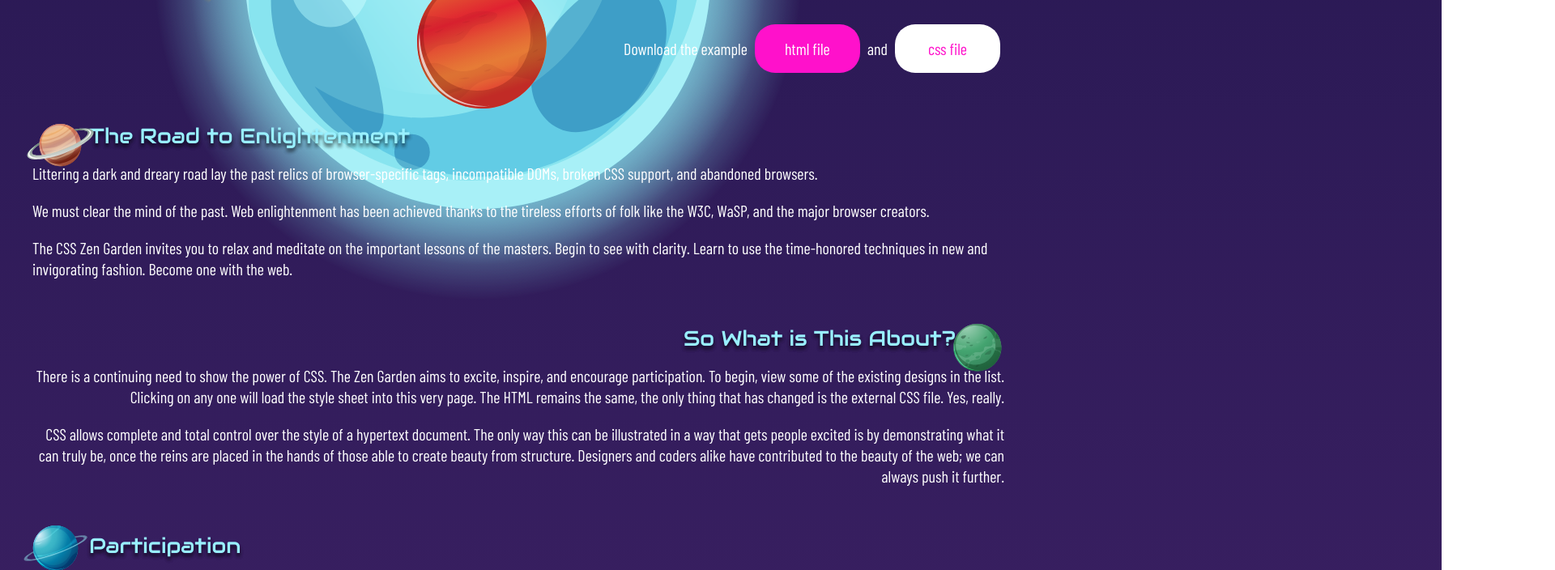
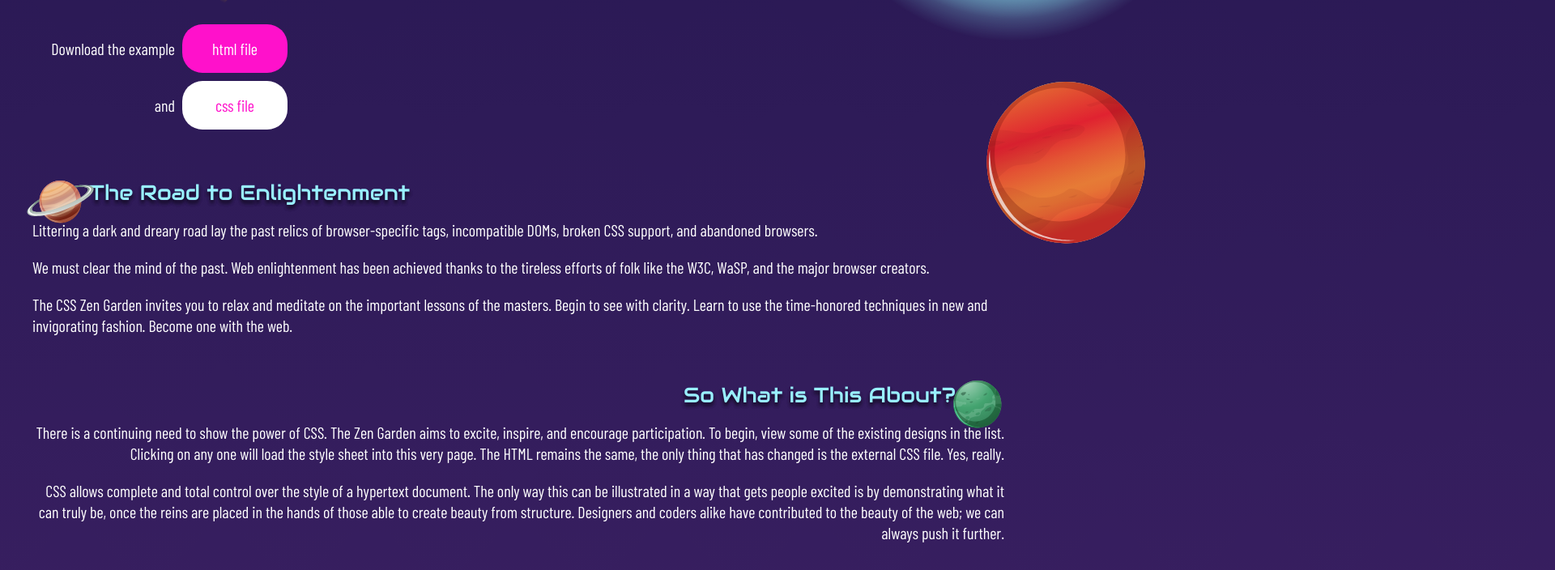
Before and after one commit to nascimentolds/WDD-331-Advanced-CSS, a plain HTML site: page CSS-Zen-Garden/index.html in a window 1280 px wide. Shown: the part 299-1003 px from the top of the page at 81% size, 1920 px wide, since content can reach past the window. Drawn offline with nearby package versions, Linux system fonts and the light colour scheme.

Commit message:
Some responsive added

```diff
--- a/CSS-Zen-Garden/partials/_background.scss
+++ b/CSS-Zen-Garden/partials/_background.scss
@@ -1,4 +1,4 @@
 body {
   /* this is the page background */
-  background: linear-gradient($color-1, $color-2)
+  background: linear-gradient($color-1, $color-2);
 }
--- a/CSS-Zen-Garden/style.scss
+++ b/CSS-Zen-Garden/style.scss
@@ -31,8 +31,6 @@ h3 {
 
 .page-wrapper {
   padding: 4rem 4rem;
-
-  background-image: url(./assets/estrelas.svg);
 
   &:first-child {
     margin-top: 10rem;
@@ -88,6 +86,12 @@ header {
     margin-top: 3rem;
     line-height: 3em;
     text-align: right;
+    max-width: 280px;
+
+    @include respond-to("md") {
+      max-width: 320px;
+    }
+
 
     a:link,
     a:visited,
@@ -418,6 +422,29 @@ section {
   left: 190px;
   top: -130px;
   background-image: url(./assets/lua.svg);
+  max-width: 500px;
+
+  @include respond-to("xs") {
+    left: 230px;
+  }
+
+  @include respond-to("sm") {
+    left: 380px;
+    top: -150px
+  }
+
+  @include respond-to("md") {
+    left: 520px;
+  }
+
+  @include respond-to("lg") {
+    left: 800px;
+  }
+
+  @include respond-to("xl") {
+    left: 1000px;
+  }
+
 }
 
 .extra3 {
@@ -428,7 +455,7 @@ section {
 }
 
 .extra4 {
-  left: 220px;
+  left: 240px;
   top: 200px;
   background-image: url(./assets/foguete.svg);
   background-size: 120px;
@@ -448,10 +475,30 @@ section {
   background-size: 180px;
 
   @include respond-to("xs") {
-    left: 400px;
+    left: 350px;
+    top: 300px;
   }
 
   @include respond-to("sm") {
-    left: 500px;
+    left: 550px;
+    top: 330px;
+  }
+
+  @include respond-to("md") {
+    left: 750px;
+    top: 350px;
+    background-size: 200px;
+  }
+
+  @include respond-to("lg") {
+    left: 950px;
+    top: 380px;
+    background-size: 220px;
+  }
+
+  @include respond-to("xl") {
+    left: 1200px;
+    top: 400px;
+    background-size: 220px;
   }
 }
```
Also changed, not shown: CSS-Zen-Garden/assets/estrelas.svg (added), CSS-Zen-Garden/style.css, 1 other file.
